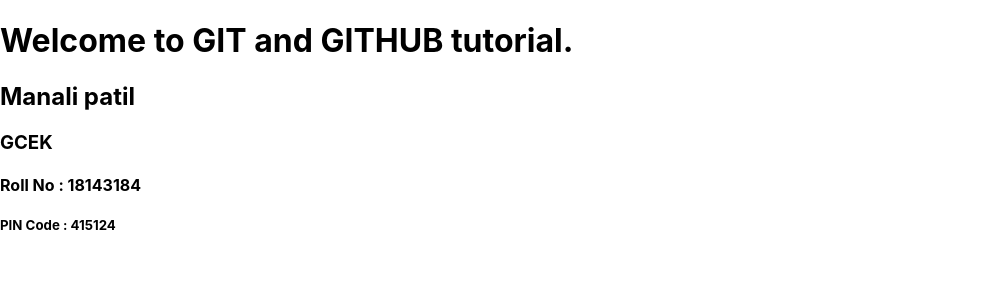
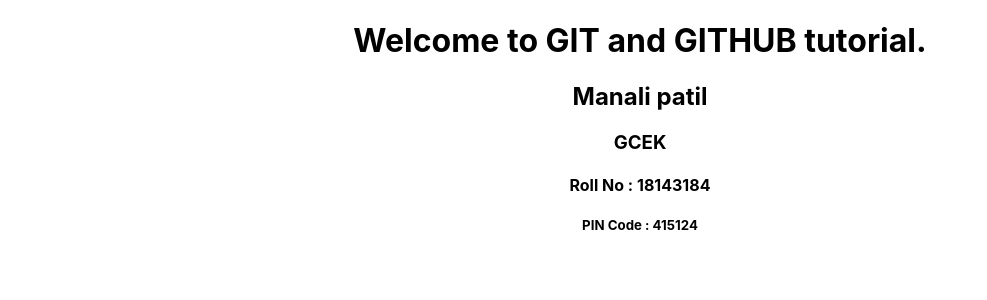
Before and after one commit to ManaliSP/git-github-hands-on, a React (Create React App) app: page / in a window 1280 px wide. Shown: the top 300 px of the page, without its empty margins (0-987 px from the left). Built offline with nearby package versions, Linux system fonts and the light colour scheme.

Commit message:
aligned center

```diff
--- a/src/App.js
+++ b/src/App.js
@@ -2,11 +2,13 @@
     return (
         <div className="App">
             <header className="App-header">
+                <div align="center">
                     <h1>Welcome to GIT and GITHUB tutorial.</h1>
                     <h2>Manali patil</h2>
                     <h3>GCEK</h3>
                     <h4>Roll No : 18143184</h4>
                     <h5>PIN Code : 415124</h5>
+                </div>
             </header>
         </div>
     );
```
Lines whose indentation alone changed are shown as unchanged.
